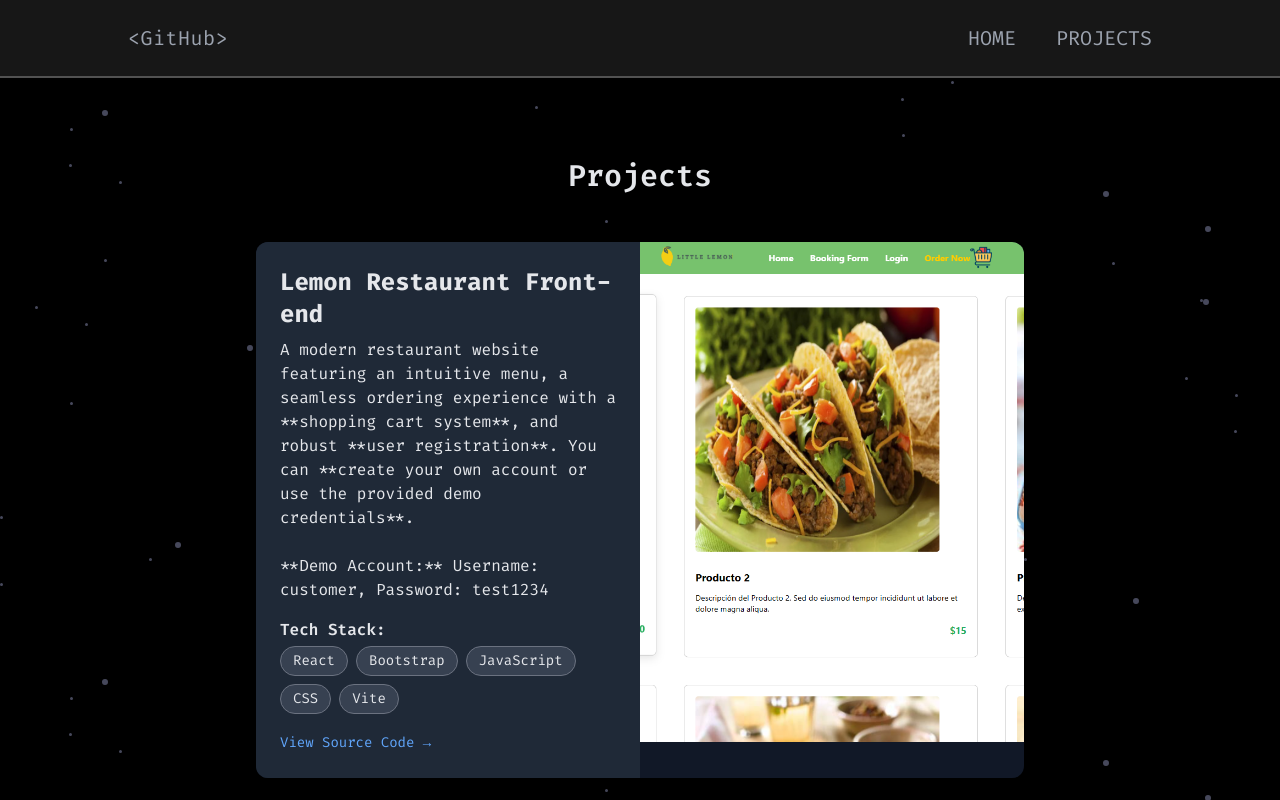
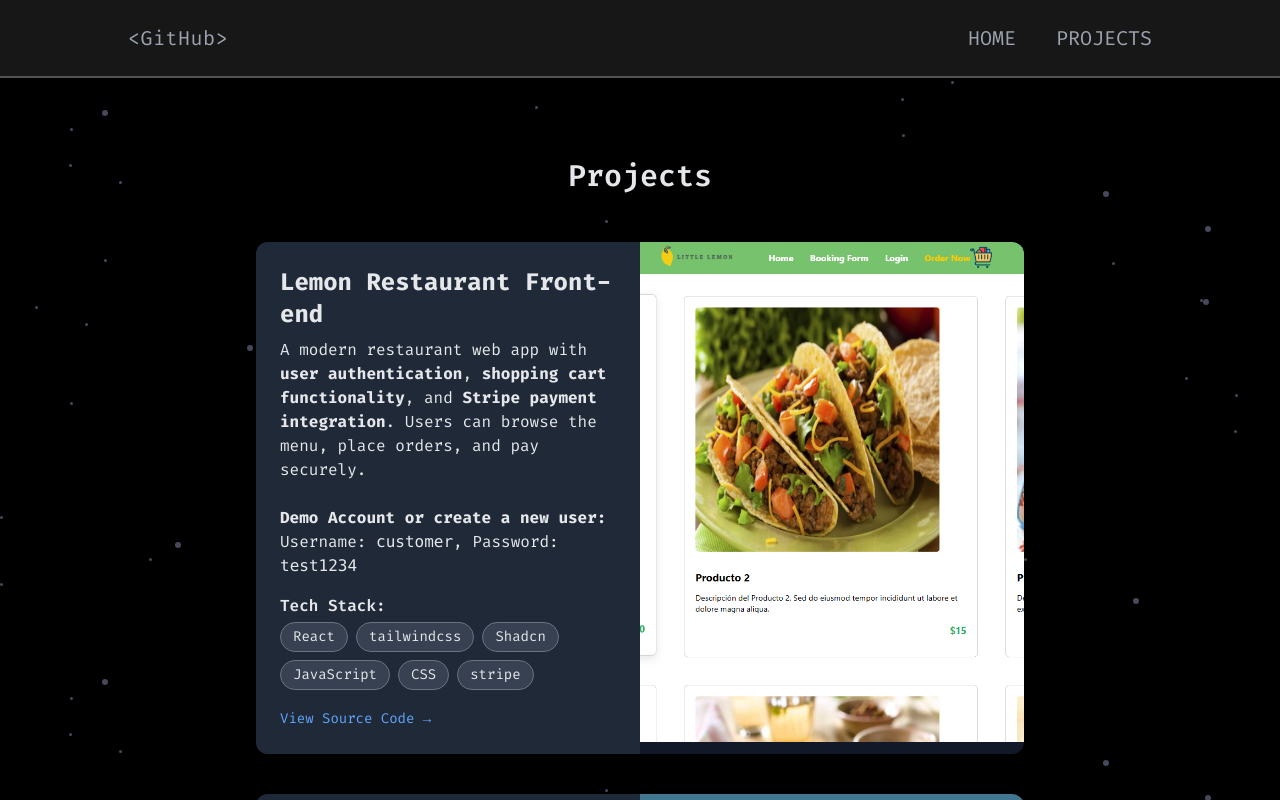
Before and after one commit to Lud-vin/portafolio, a React (Create React App) app: page /projects in a window 1280 px wide. Built offline with nearby package versions, Linux system fonts and the light colour scheme.

Commit message:
feat: Revise project descriptions and update tech stacks in ProjectSection for improved clarity and functionality

```diff
--- a/src/components/projects/ProjectSection.jsx
+++ b/src/components/projects/ProjectSection.jsx
@@ -9,26 +9,45 @@ export default function ProjectSection() {
       name: "Lemon Restaurant Front-end",
       description: (
         <>
-          A modern restaurant website featuring an intuitive menu, a seamless
-          ordering experience with a **shopping cart system**, and robust **user
-          registration**. You can **create your own account or use the provided
-          demo credentials**.
+          A modern restaurant web app with <strong>user authentication</strong>,{" "}
+          <strong>shopping cart functionality</strong>, and{" "}
+          <strong>Stripe payment integration</strong>. Users can browse the
+          menu, place orders, and pay securely.
           <br />
           <br />
-          **Demo Account:** Username: customer, Password: test1234
+          <strong>Demo Account or create a new user:</strong> Username:{" "}
+          <code>customer</code>, Password: <code>test1234</code>
         </>
       ),
-      techStacks: ["React", "Bootstrap", "JavaScript", "CSS", "Vite"],
+      techStacks: [
+        "React",
+        "tailwindcss",
+        "Shadcn",
+        "JavaScript",
+        "CSS",
+        "stripe",
+      ],
     },
+
     {
       link: "https://little-lemon-api-yexw.onrender.com/admin",
       codelink: "https://github.com/Ludvin7x/littlelemon-api",
       imgPath: "project3.png",
       name: "Lemon Restaurant Back-end",
-      description:
-        "A RESTful API for managing restaurant data, including menu items, orders, users.",
-      techStacks: ["Django", "Python", "MySQL", "JWT", "Sqlite"],
+      description: (
+        <>
+          A robust RESTful API built for managing a restaurant platform. It features{" "}
+          <strong>JWT-based authentication</strong>,{" "}
+          <strong>user and role management</strong>,{" "}
+          <strong>shopping cart handling</strong>,{" "}
+          <strong>Stripe payment integration</strong>,{" "}
+          <strong>pagination</strong>, and{" "}
+          <strong>filtering capabilities</strong> for efficient data access.
+        </>
+      ),
+      techStacks: ["Django", "Python", "MySQL", "JWT", "SQLite", "Stripe"],
     },
+
     {
       link: "https://ludwingdf.wixsite.com/ayleen",
       codelink: "https://github.com/Ludvin7x/Ayleen-Restaurant",
```
